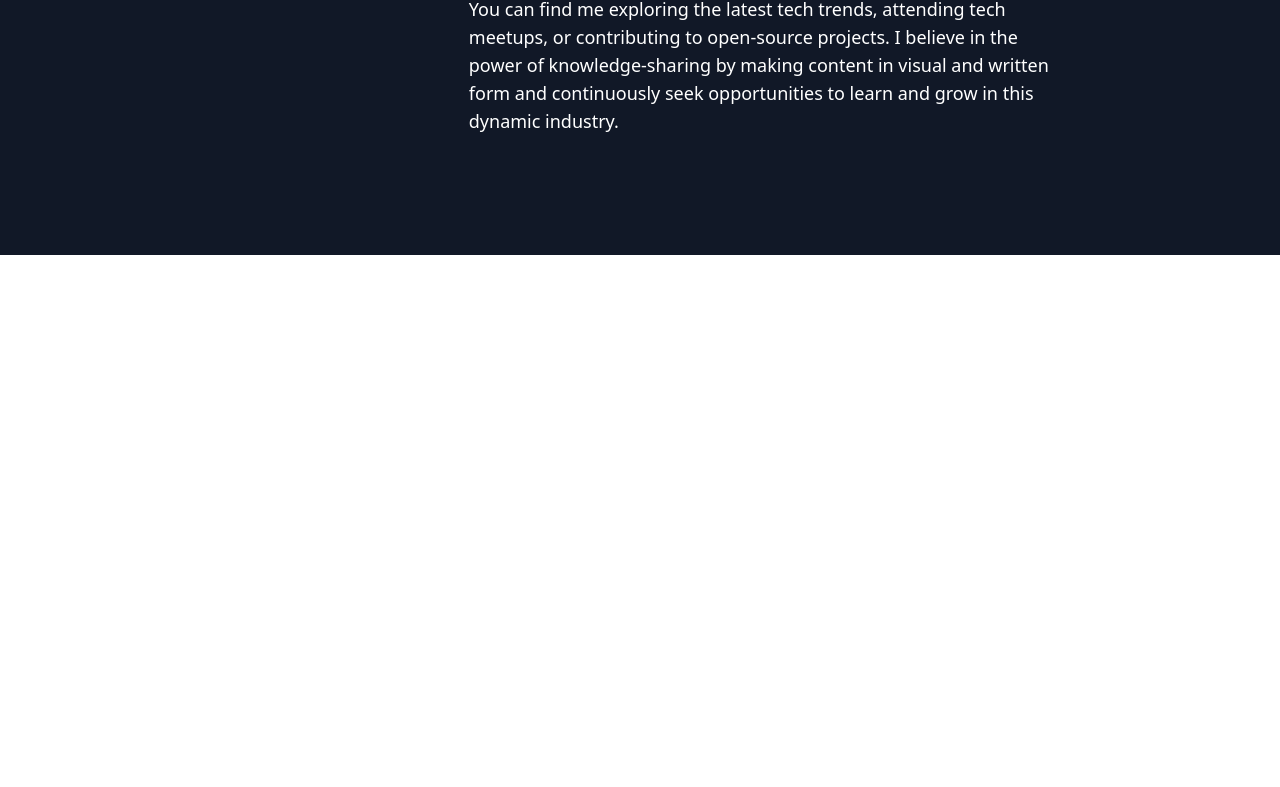
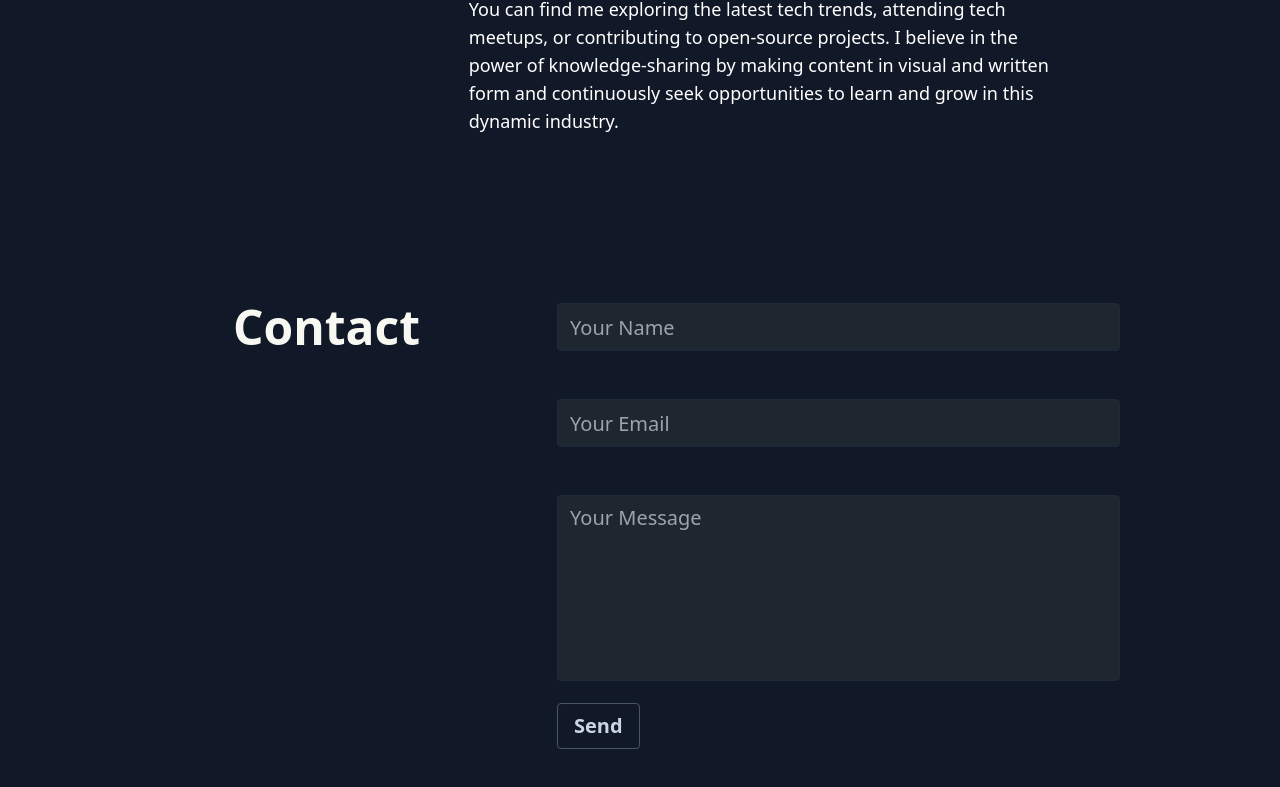
Before and after one commit to Ayush-gupta-dev/my-portfolio, a React (Create React App) app: page / in a window 1280 px wide. Shown: the part 545-1332 px from the top of the page. Before the commit the page ends 800 px from the top, so only its background shows below. Built offline with nearby package versions, Linux system fonts and the light colour scheme; the HTML template or start-up script is replaced by a standard one.

Commit message:
Contact form added

```diff
--- a/public/index.html
+++ b/public/index.html
@@ -13,7 +13,7 @@
     <link rel="icon" href="%PUBLIC_URL%/favicon.jpeg">
     <title>Ayush Gupta</title>
   </head>
-  <body>
+  <body class="bg-gray-900">
     <noscript>You need to enable JavaScript to run this app.</noscript>
     <div id="root"></div>
   </body>
--- a/src/App.js
+++ b/src/App.js
@@ -1,12 +1,14 @@
 import 'tailwindcss/tailwind.css';
 import Navbar  from './screens/navbar';
 import About from './screens/About';
+import Contact from './screens/Contact';
 function App() {
   return (
 
  <div className="h-screen relative">
       <Navbar/>
       <About/>
+      <Contact/>
     </div>
   );
 }
--- /dev/null
+++ b/src/components/Contact_Form/Form.js
@@ -0,0 +1,77 @@
+import React, { useState } from "react";
+
+
+const Form = () => {
+    const [formData, setFormData] = useState({
+        name: '',
+        email: '',
+        message: '',
+      });
+
+      const handleChange = (e) => {
+        const { name, value } = e.target;
+        setFormData({ ...formData, [name]: value });
+      };
+
+      const handleSubmit = (e) => {
+        e.preventDefault();
+        console.log(formData);
+      };
+
+  return (
+    <>
+      <form onSubmit={handleSubmit} className="md:mt-0 mt-4 px-8  pb-8">
+        <div className="mb-12">
+
+          <input
+            className="border rounded w-full py-2 px-3 text-slate-200 leading-tight border-slate-800 md:text-xl text-md md:h-12 h-11 bg-[#1e262f] focus:ring-0"
+            id="name"
+            name="name"
+            type="text"
+            placeholder="Your Name"
+            value={formData.name}
+            onChange={handleChange}
+            required
+          />
+        </div>
+        <div className="mb-12">
+
+          <input
+            className="border rounded w-full py-2 px-3 text-slate-200 leading-tight border-slate-800 md:text-xl text-md md:h-12 h-11 bg-[#1e262f] focus:ring-0"
+            id="email"
+            name="email"
+            type="email"
+            placeholder="Your Email"
+            value={formData.email}
+            onChange={handleChange}
+            required
+          />
+        </div>
+        <div className="mb-4">
+
+          <textarea
+           className="border rounded w-full py-2 px-3 text-slate-200 leading-tight border-slate-800 md:text-xl text-md  bg-[#1e262f] focus:ring-0"
+            id="message"
+            name="message"
+            placeholder="Your Message"
+            rows="6"
+            value={formData.message}
+            onChange={handleChange}
+            required
+            style={{ resize: "none" }}
+          />
+        </div>
+        <div className="flex items-center md:justify-between justify-center">
+          <button
+            className="border rounded bg-transparent hover:bg-blue-700 text-slate-300 text-xl font-bold py-2 px-4 rounded focus:outline-none focus:shadow-outline border-slate-600 hover:text-white hover:bg-[#1e262f] hover:ring-0"
+            type="submit"
+          >
+            Send
+          </button>
+        </div>
+      </form>
+    </>
+  );
+};
+
+export default Form;
--- /dev/null
+++ b/src/screens/Contact.js
@@ -0,0 +1,21 @@
+import React from 'react'
+import Form from '../components/Contact_Form/Form'
+
+const Contact = () => {
+  return (
+    <>
+    <div className='flex md:flex-row flex-col justify-center  md:p-12 md:mb-12 md:mx-20 p-0 m-0'>
+        <div className='md:w-[397px] w-full'>
+        <div className=' text-[#f8f8f2] font-bold md:text-5xl text-2xl w-full text-center font-sora'>
+        Contact
+        </div>
+        </div>
+        <div className='md:flex-1 w-full'>
+        <Form/>
+        </div>
+    </div>
+    </>
+  )
+}
+
+export default Contact
```
